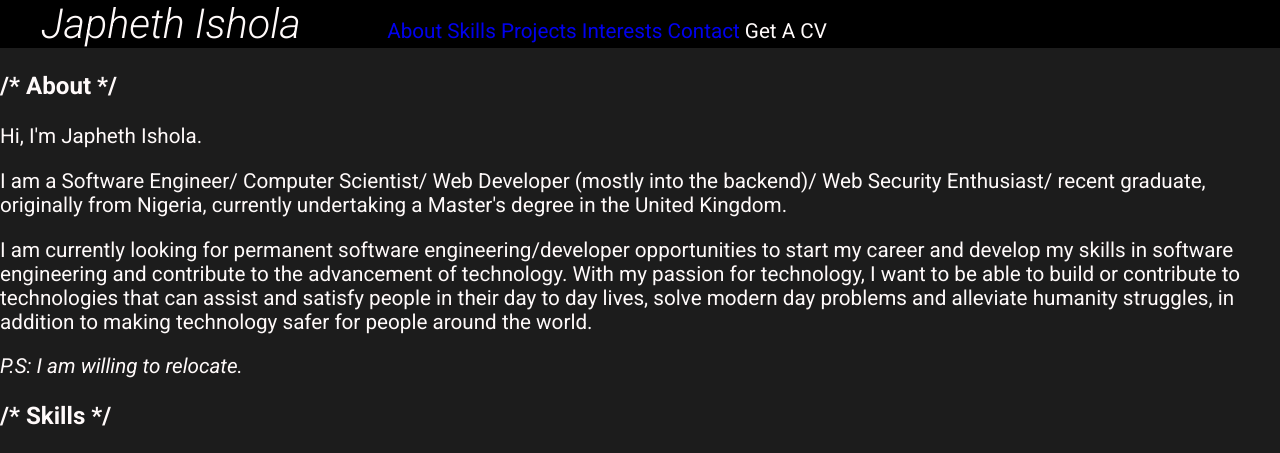
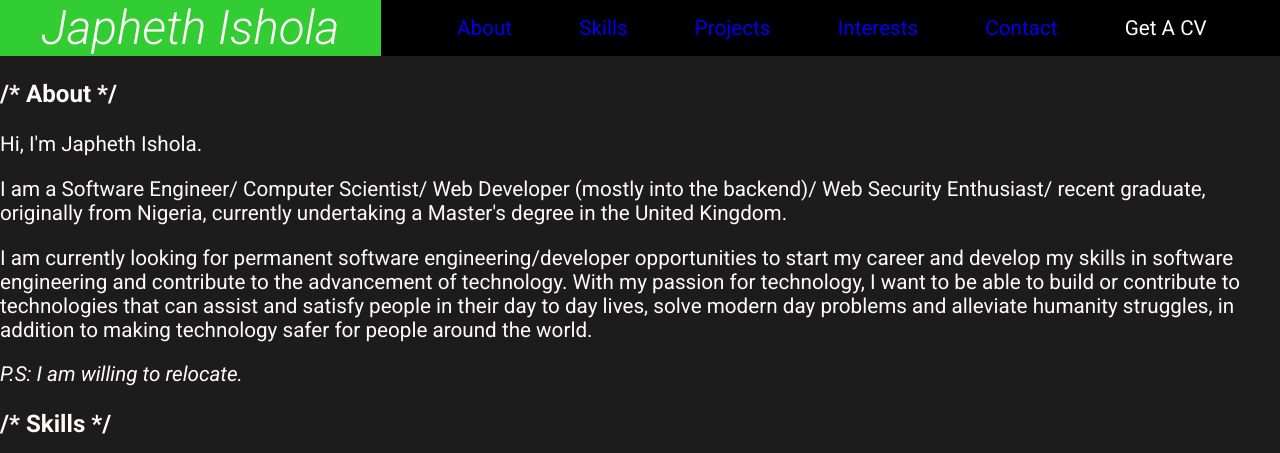
Before and after one commit to JaphethOlu/Mr-Decipher-Dot-Tech, a website: page src/production/Home.html in a window 1280 px wide. Shown: the top 453 px of the page. Drawn offline with nearby package versions, Linux system fonts and the light colour scheme; files that its build step writes are made by us from their sources.

Commit message:
Navigation complete

```diff
--- a/src/srcBuild/styles/modules/navigation.scss
+++ b/src/srcBuild/styles/modules/navigation.scss
@@ -9,11 +9,12 @@
     margin: 0;
     padding-left: 2rem;
     padding-right: 2rem;
-    font-size: 2rem;
+    font-size: 2.3rem;
     font-style: italic;
     font-weight: 300;
     position: relative;
     display: inline;
+    background-color: $green;
   }
 
   ul
@@ -21,11 +22,12 @@
     list-style-type: none;
     position: relative;
     display: inline;
+    bottom: 0.45rem;
 
     li
     {
       display: inline;
-      margin: 0;
+      margin: 0 1.5rem;
       padding: 0;
     }
 
```
